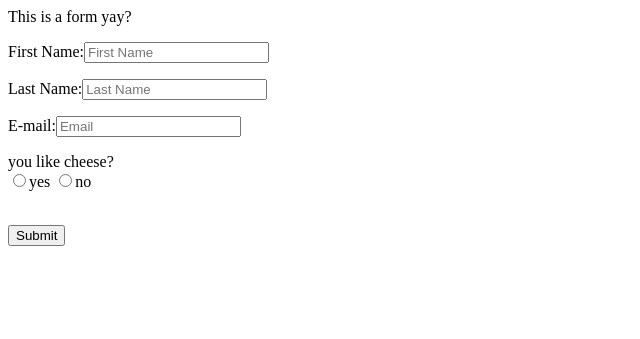
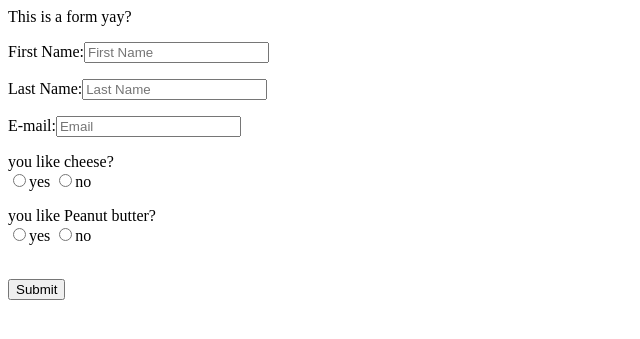
Before and after one commit to alejandroch495/php-form-830-115, a PHP site: page / in a window 1280 px wide. Shown: the top 339 px of the page, without its empty margins (0-640 px from the left). Run offline with PHP 8.4, Linux system fonts and the light colour scheme.

Commit message:
added more radio buttons

```diff
--- a/index.php
+++ b/index.php
@@ -13,7 +13,16 @@ else{//show form
     <p>First Name:<input type="text" name="FirstName" placeholder="First Name" /></p>
     <p>Last Name:<input type="text" name="LastName" placeholder="Last Name" /></p>
     <p>E-mail:<input type="text" name="Email" placeholder="Email" /></p>
-    <p>you like cheese?<br /><input type="radio" name="yes" placeholder="yes" value="yes"/>yes <input type="radio" name="no" placeholder="no" value="no" />no </p>
+
+    <p>you like cheese?<br />
+    <input type="radio" name="likeCheese" placeholder="yes" value="yes"/>yes
+    <input type="radio" name="likeCheese" placeholder="no" value="no" />no
+    </p>
+
+    <p>you like Peanut butter?<br />
+    <input type="radio" name="likePB" placeholder="yes" value="yes"/>yes
+    <input type="radio" name="likePB" placeholder="no" value="no" />no
+    </p>
 
     <br />
 
```
